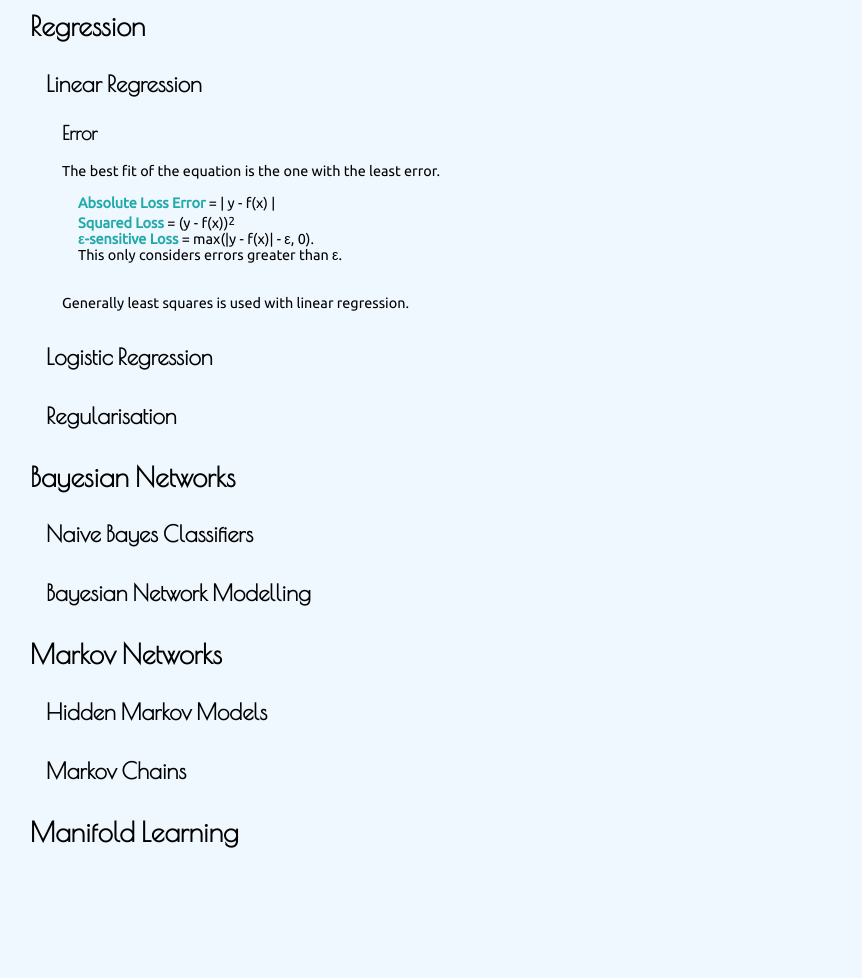
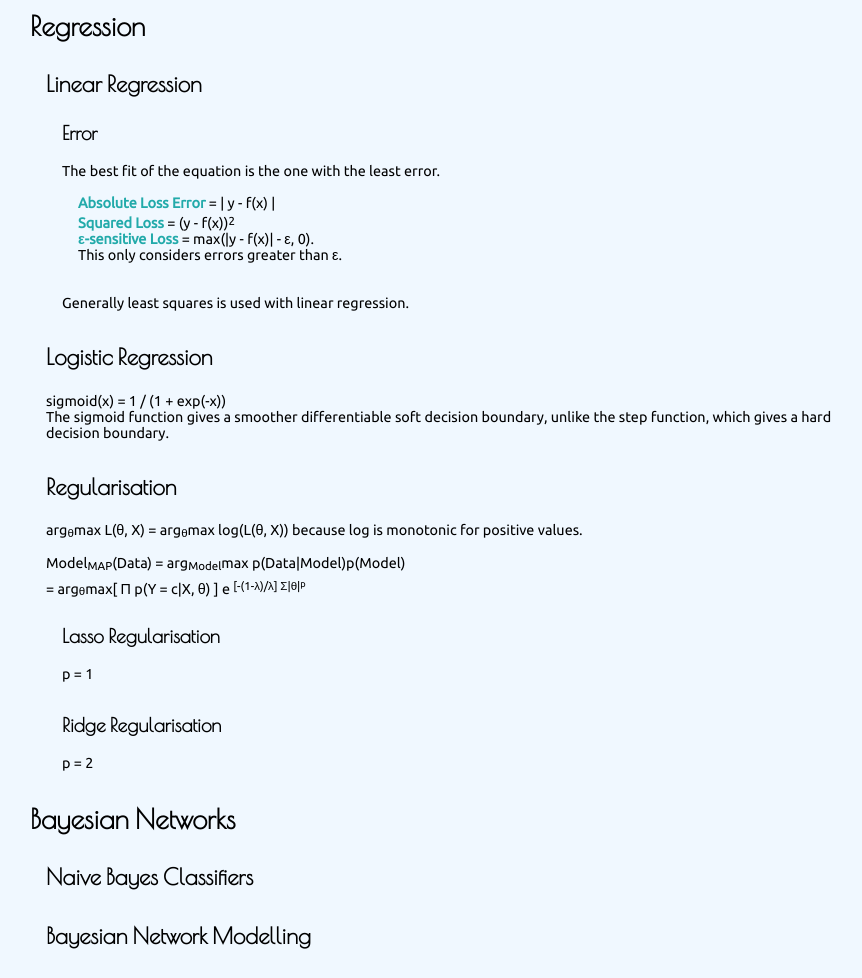
Before and after one commit to IMP1/misc-websites, a plain HTML site: page mlap/index.html in a window 1280 px wide. Shown: the part 81-1059 px from the top of the page, without its empty margins (194-1056 px from the left). Before the commit the page ends 961 px from the top, so only its background shows below. Drawn offline with nearby package versions, Linux system fonts and the light colour scheme.

Commit message:
added some mlap

```diff
--- a/mlap/index.html
+++ b/mlap/index.html
@@ -15,11 +15,11 @@
 					<h4>Error</h4>
 					The best fit of the equation is the one with the least error.
 					<section>
-						<span class="tech-term">Absolute Loss Error</span> = 						| y - f(x) |
+						<span class="tech-term">Absolute Loss Error</span> = | y - f(x) |
 						<br>
-						<span class="tech-term">Squared Loss</span> = 						(y - f(x))<sup>2</sup>
+						<span class="tech-term">Squared Loss</span> = (y - f(x))<sup>2</sup>
 						<br>
-						<span class="tech-term">&epsilon;-sensitive Loss</span> = 						max(|y - f(x)| - &epsilon;, 0).
+						<span class="tech-term">&epsilon;-sensitive Loss</span> = max(|y - f(x)| - &epsilon;, 0).
 						<br>
 						This only considers errors greater than &epsilon;.
 					</section>
@@ -28,10 +28,30 @@
 			</section>
 			<section>
 				<h3>Logistic Regression</h3>
+				<p>
+					sigmoid(x) = 1 / (1 + exp(-x))
+					<br>
+					The sigmoid function gives a smoother differentiable soft decision boundary, unlike the step function, which gives a hard decision boundary.
+				</p>
 			</section>
 			<section>
 				<h3>Regularisation</h3>
-
+				<p>
+					arg<sub>&theta;</sub>max L(&theta;, X) = arg<sub>&theta;</sub>max log(L(&theta;, X)) because log is monotonic for positive values.
+				</p>
+				<p>
+					Model<sub>MAP</sub>(Data) = arg<sub>Model</sub>max p(Data|Model)p(Model)
+					<br>
+					= arg<sub>&theta;</sub>max[ &Pi; p(Y = c|X, &theta;) ] e <sup>[-(1-&lambda;)/&lambda;] &Sigma;|&theta;|<sup>p</sup></sup>
+				</p>
+				<section>
+					<h4>Lasso Regularisation</h4>
+					p = 1
+				</section>
+				<section>
+					<h4>Ridge Regularisation</h4>
+					p = 2
+				</section>
 			</section>
 		</section>
 		<section>
```
